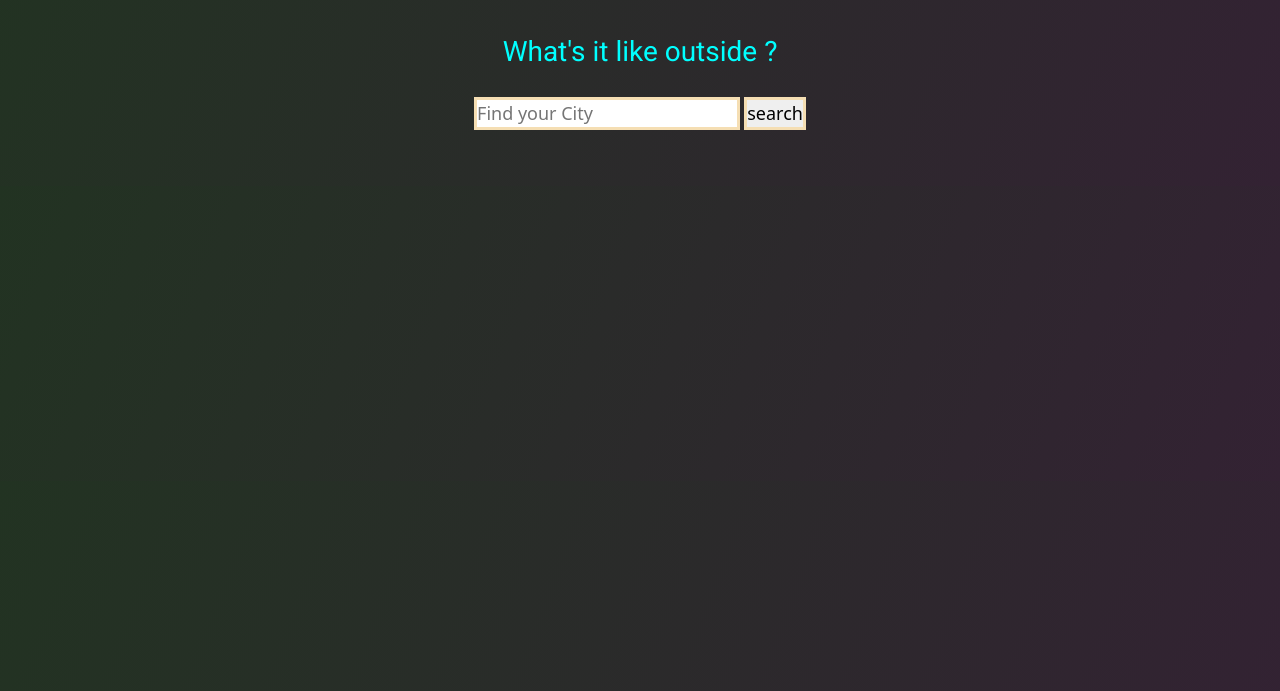
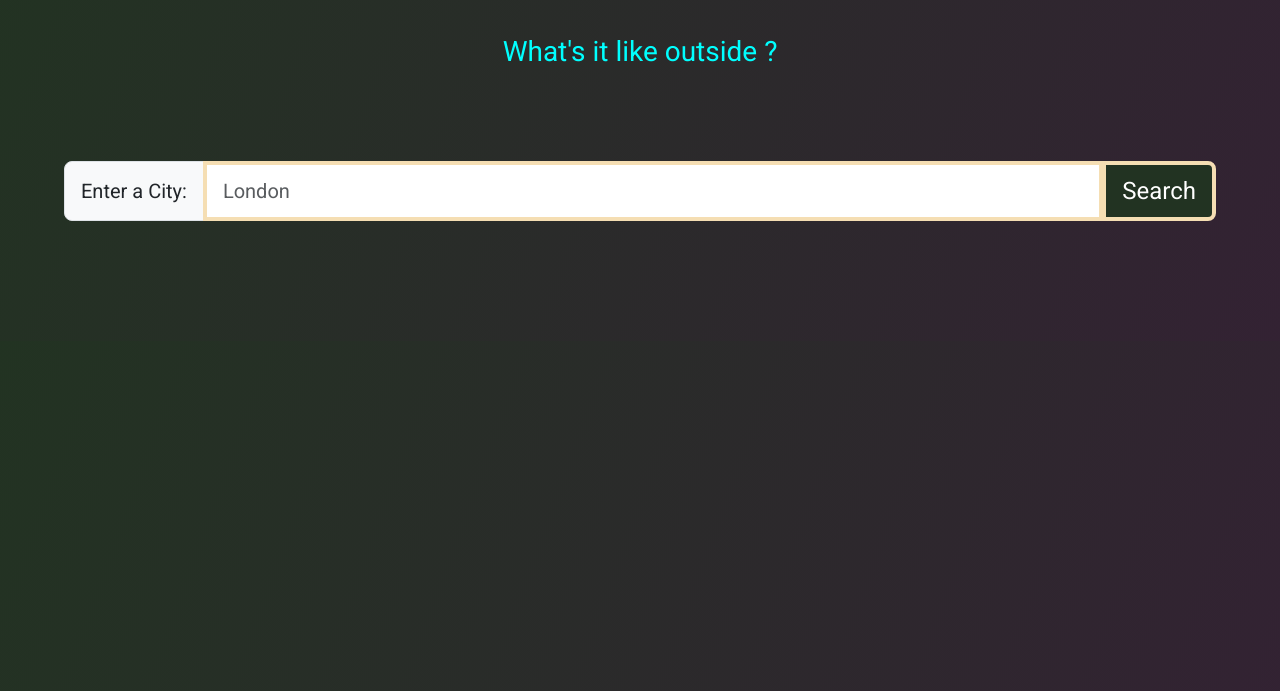
Before and after one commit to Chris-Tranter/weather-app, a plain HTML site: page index.html in a window 1280 px wide. Shown: the part 109-800 px from the top of the page. Drawn offline with nearby package versions, Linux system fonts and the light colour scheme.

Commit message:
Used bootstrap  textfield and button

```diff
--- a/assets/scripts/main.js
+++ b/assets/scripts/main.js
@@ -13,7 +13,7 @@ const buttonElement = document.getElementById("submit-button");
 const outputElement = document.getElementById("output-area");
 
 // when -search- is clicked a function starts *if* the city matches the API's =correct answer *else* =error
-buttonElement = addEventListener('click', function() {
+buttonElement = addEventListener("click", function() {
     const userInput = inputElement.value;
     const sanitizedUserInput = userInput.toLowerCase();
     let output;
@@ -24,3 +24,8 @@ buttonElement = addEventListener('click', function() {
     }
     outputElement.innerText = output;
 });
+
+function playSound(fileName) {
+    let sound = new Audio(`assets/sounds/${fileName.mp3}`);
+    sound.play();
+}
--- a/assets/styles/style.css
+++ b/assets/styles/style.css
@@ -23,13 +23,20 @@ p, h2,h3,h4 {
     color: aqua;
 }
 
+/* User input area */
 #city-input {
+    margin: 0 10vw
     font-size: large;
     border: 0.2em solid wheat;
 }
 
+.input-group {
+   padding: 5%;
+}
+
 #submit-button {
-    font-size: large;
+    background-color: #232;
+    font-size: x-large;
     border: 0.2em solid wheat;
     cursor: pointer;
 }
--- a/index.html
+++ b/index.html
@@ -14,17 +14,17 @@
     <h1>WaaWaa Weather</h1>
     <h3>What's it like outside ?</h3>
 
-    <input type="text" id="city-input" placeholder="Find your City">
-    <button id="submit-button">search</button>
+    <div class="input-group input-group-lg">
+        <span class="input-group-text" id="inputGroup-sizing-lg">Enter a City:</span>
+        <input type="text" class="form-control" placeholder="London" id="city-input">
+        <button class="btn btn-success" id="submit-button">Search</button>
+    </div>
+
     <h3 id="output-area"></h3>
-
-
-
 
     <script src="https://cdn.jsdelivr.net/npm/bootstrap@5.3.3/dist/js/bootstrap.bundle.min.js"
         integrity="sha384-YvpcrYf0tY3lHB60NNkmXc5s9fDVZLESaAA55NDzOxhy9GkcIdslK1eN7N6jIeHz" crossorigin="anonymous">
     </script>
-    <script src="https://kit.fontawesome.com/920a85bd54.js" crossorigin="anonymous"></script>
     <script src="assets/scripts/main.js"></script>
 </body>
 
```
Also changed, not shown: 1 other file.
